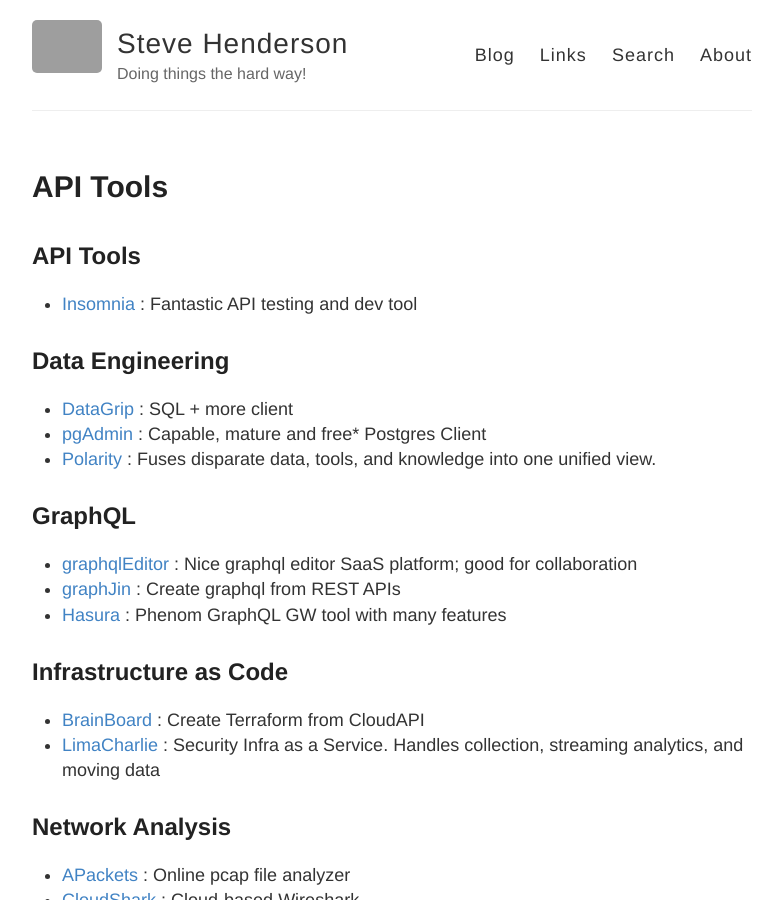
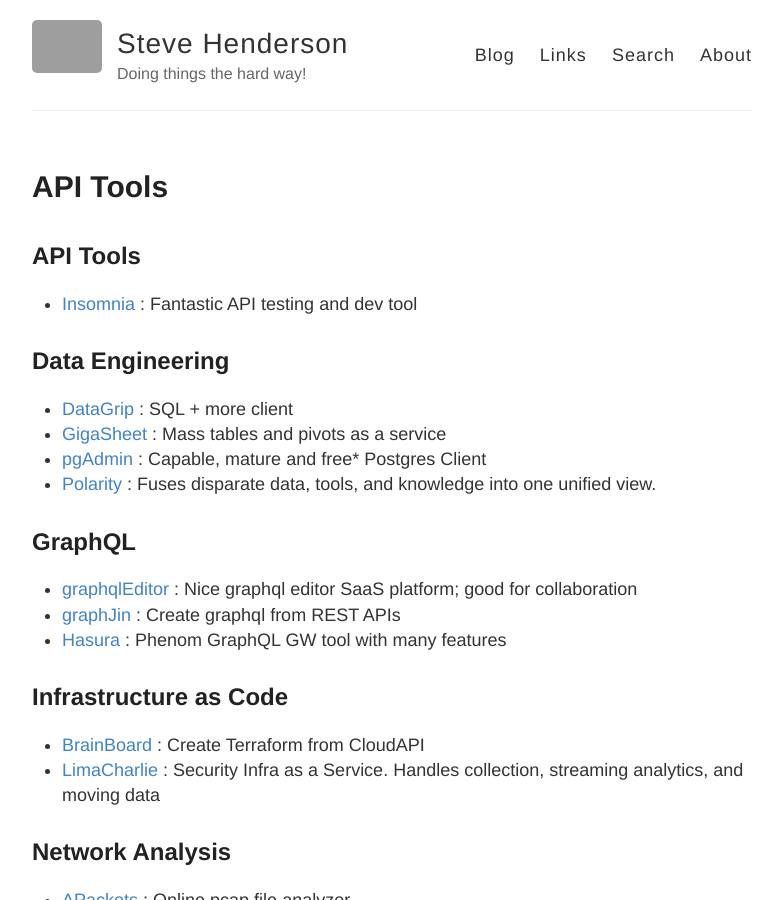
Before and after one commit to stevehenderson/stevehenderson.github.io, a Jekyll site: the page built from tools.md, in a window 1280 px wide and 900 px high. Shown: the whole window, without its empty margins (248-1030 px from the left). Built offline with Jekyll 4.4.1, drawn with Linux system fonts in a browser that asks for light colours; our own code applies the rules of GitHub Pages for plain Markdown files; grey boxes are pictures that could not be loaded.

Commit message:
Update tools.md

```diff
--- a/tools.md
+++ b/tools.md
@@ -3,6 +3,7 @@
 
 ## Data Engineering
    * [DataGrip](https://www.jetbrains.com/datagrip/) : SQL + more client
+   * [GigaSheet](https://www.gigasheet.com/cyber-security) : Mass tables and pivots as a service
    * [pgAdmin](https://www.pgadmin.org/) : Capable, mature and free* Postgres Client
    * [Polarity](https://polarity.io/) : Fuses disparate data, tools, and knowledge into one unified view.
 
```
